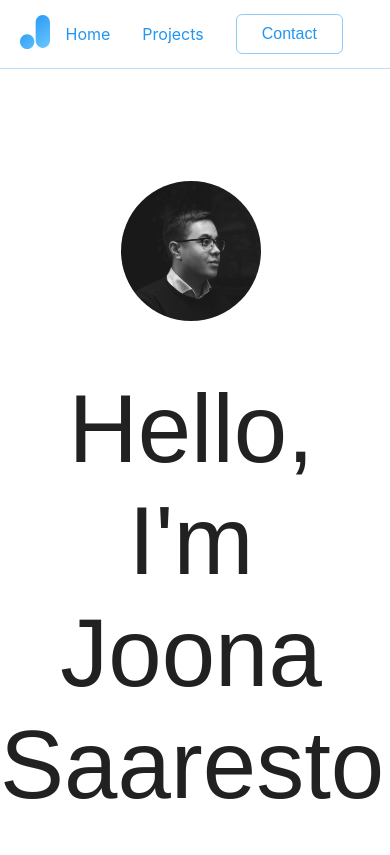
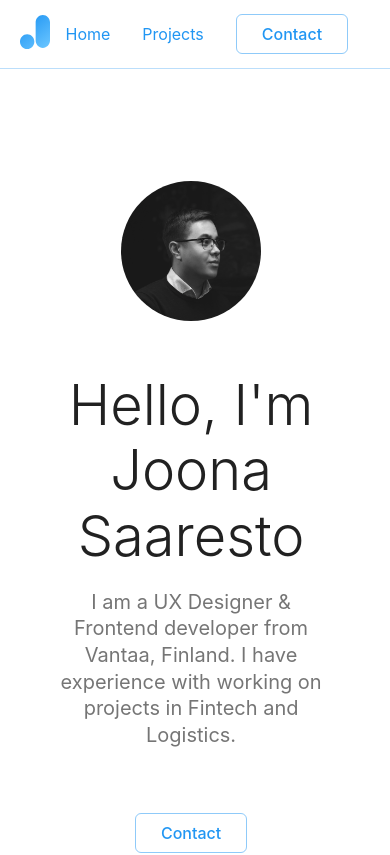
Before and after one commit to jsaarest/portfolio, a React (Create React App) app: page / in a window 390 px wide. Shown: the top 855 px of the page. Built offline with nearby package versions, Linux system fonts and the light colour scheme.

Commit message:
Added responsive typography

```diff
--- a/src/theme.js
+++ b/src/theme.js
@@ -1,7 +1,8 @@
-import { createMuiTheme } from '@material-ui/core/styles';
+import { createMuiTheme, responsiveFontSizes } from '@material-ui/core/styles';
 import blue from '@material-ui/core/colors/blue';
 
-export const theme = createMuiTheme({
+export let theme = createMuiTheme({
+
   palette: {
     primary: blue,
     secondary: {
@@ -19,10 +20,22 @@
     },
   },
 
+  typography: {
+    fontFamily: [
+      'Jost',
+      '-apple-system',
+      'BlinkMacSystemFont',
+      '"Segoe UI"',
+      'Roboto',
+      '"Helvetica Neue"',
+      'Arial',
+      'sans-serif',
+      '"Apple Color Emoji"',
+      '"Segoe UI Emoji"',
+      '"Segoe UI Symbol"',
+    ].join(','),
+  },
 
-  typography: {
-    fontFamily: 'Jost, Sans-serif',
-  },
 
   props: {
     MuiButtonBase: {
@@ -35,3 +48,5 @@
     },
   },
 });
+
+theme = responsiveFontSizes(theme);
```
